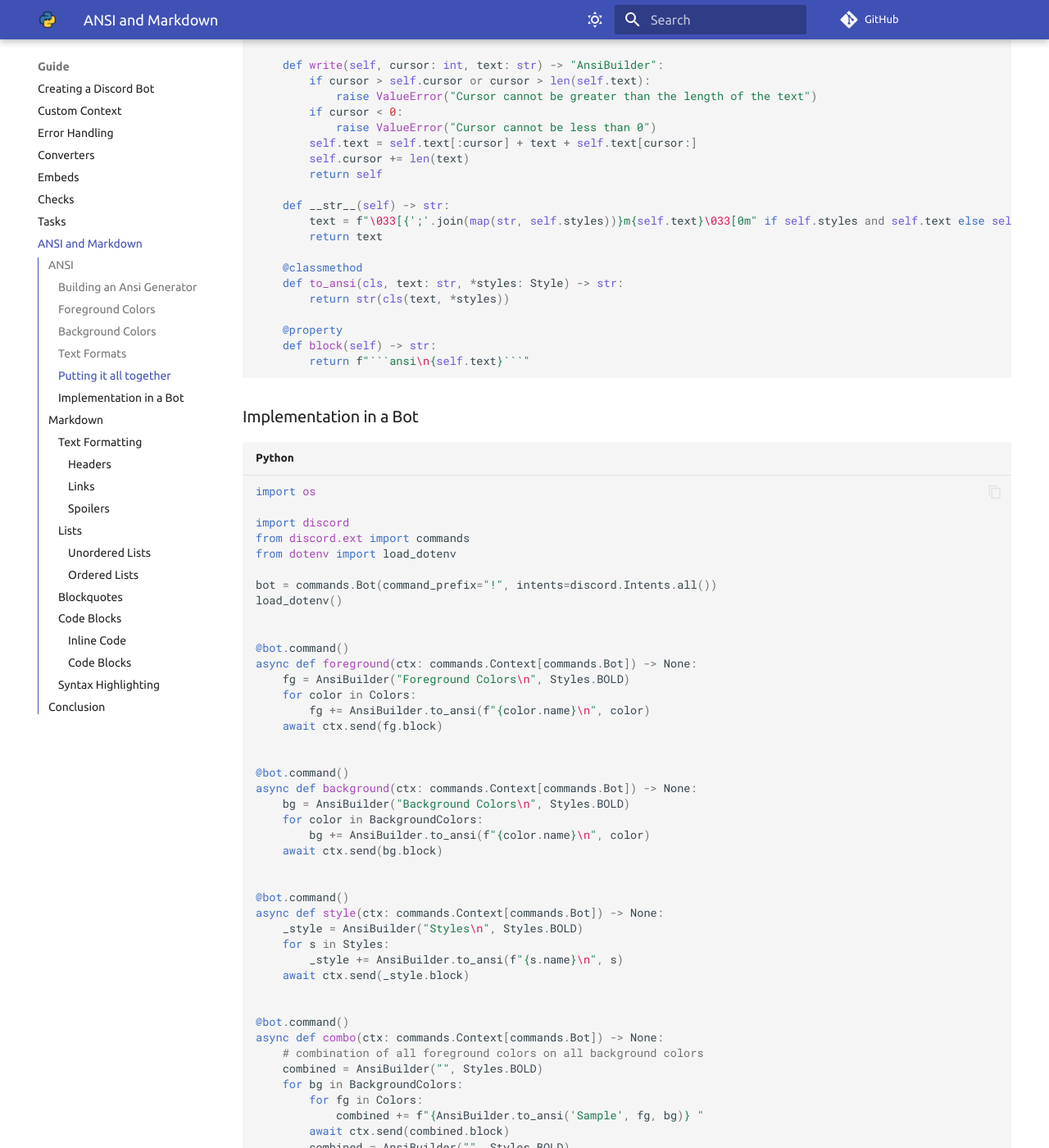
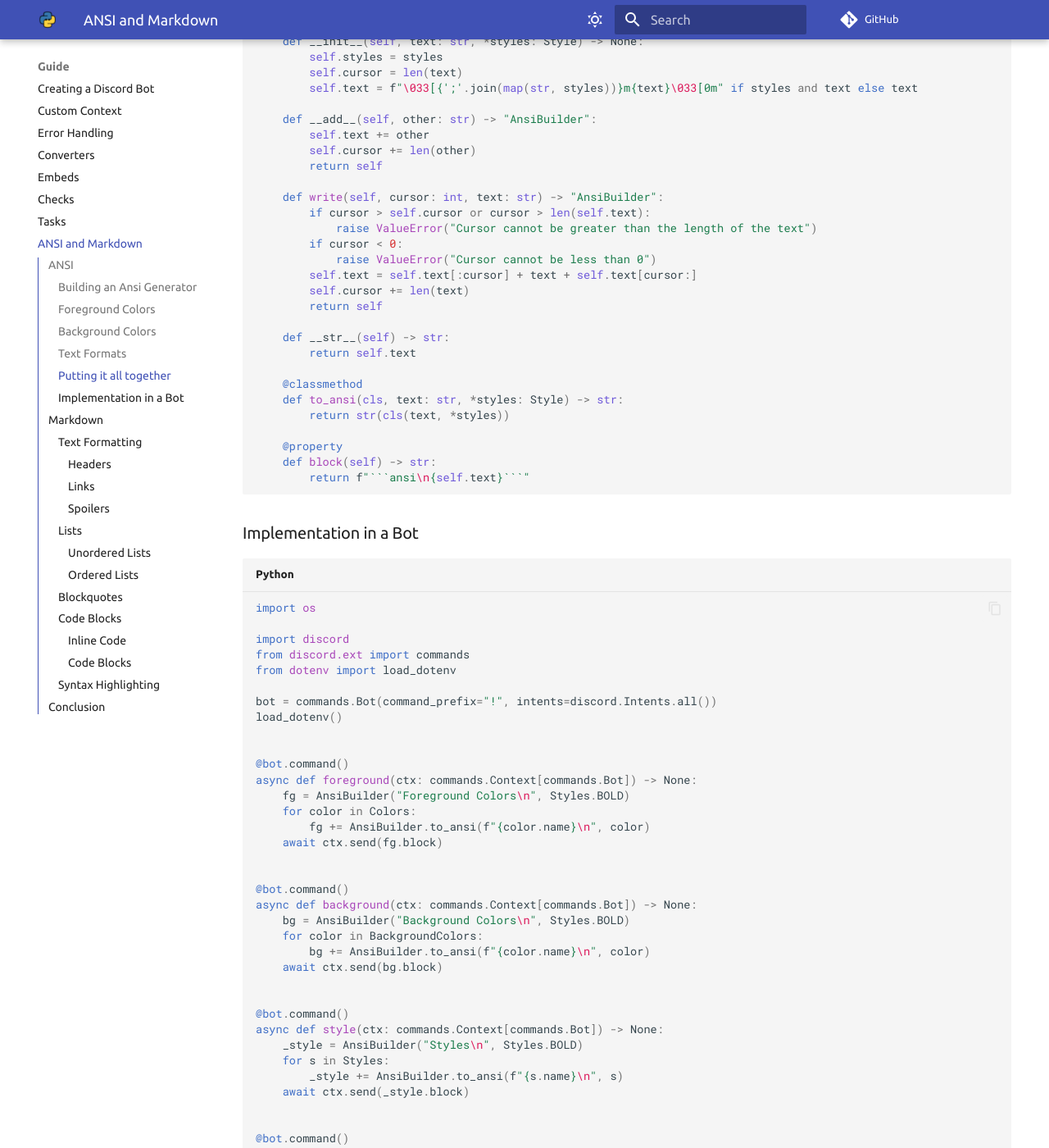
Before and after one commit to FallenDeity/discord.py-masterclass, an MkDocs documentation site: the page built from docs/markdown-and-ansi.md, in a window 1280 px wide and 1400 px high, scrolled down 6120 px. Shown: the whole window at 82% size. Built offline with MkDocs 1.6.1 and Material for MkDocs 9.7.7, drawn with Linux system fonts in a browser that asks for light colours; comment, search, counter and statistics services are not loaded; some of the changed text lies outside the part shown.

Commit message:
Fix double ansi codes in ansi guide

```diff
--- a/docs/markdown-and-ansi.md
+++ b/docs/markdown-and-ansi.md
@@ -162,8 +162,7 @@ class AnsiBuilder:
         return self
 
     def __str__(self) -> str:
-        text = f"\033[{';'.join(map(str, self.styles))}m{self.text}\033[0m" if self.styles and self.text else self.text
-        return text
+        return self.text
 
     @classmethod
     def to_ansi(cls, text: str, *styles: Style) -> str:
@@ -214,12 +213,11 @@ async def style(ctx: commands.Context[commands.Bot]) -> None:
 @bot.command()
 async def combo(ctx: commands.Context[commands.Bot]) -> None:
     # combination of all foreground colors on all background colors
-    combined = AnsiBuilder("", Styles.BOLD)
     for bg in BackgroundColors:
+        combined = AnsiBuilder()
         for fg in Colors:
             combined += f"{AnsiBuilder.to_ansi('Sample', fg, bg)} "
         await ctx.send(combined.block)
-        combined = AnsiBuilder("", Styles.BOLD)
 
 
 @bot.command()
@@ -228,7 +226,7 @@ async def style_combo(ctx: commands.Context[commands.Bot], style_: str) -> None:
         await ctx.send("Invalid style")
         return
     _style = Styles[style_]
-    combined = AnsiBuilder("")
+    combined = AnsiBuilder()
     for fg in Colors:
         combined += f"{AnsiBuilder.to_ansi('Sample', fg, _style)} "
     await ctx.send(combined.block)
```
Also changed, not shown: docs/assets/markdown-and-ansi/background-codes.png, docs/assets/markdown-and-ansi/foreground-codes.png, docs/assets/markdown-and-ansi/style-codes.png, docs/assets/markdown-and-ansi/style-combo.png.
